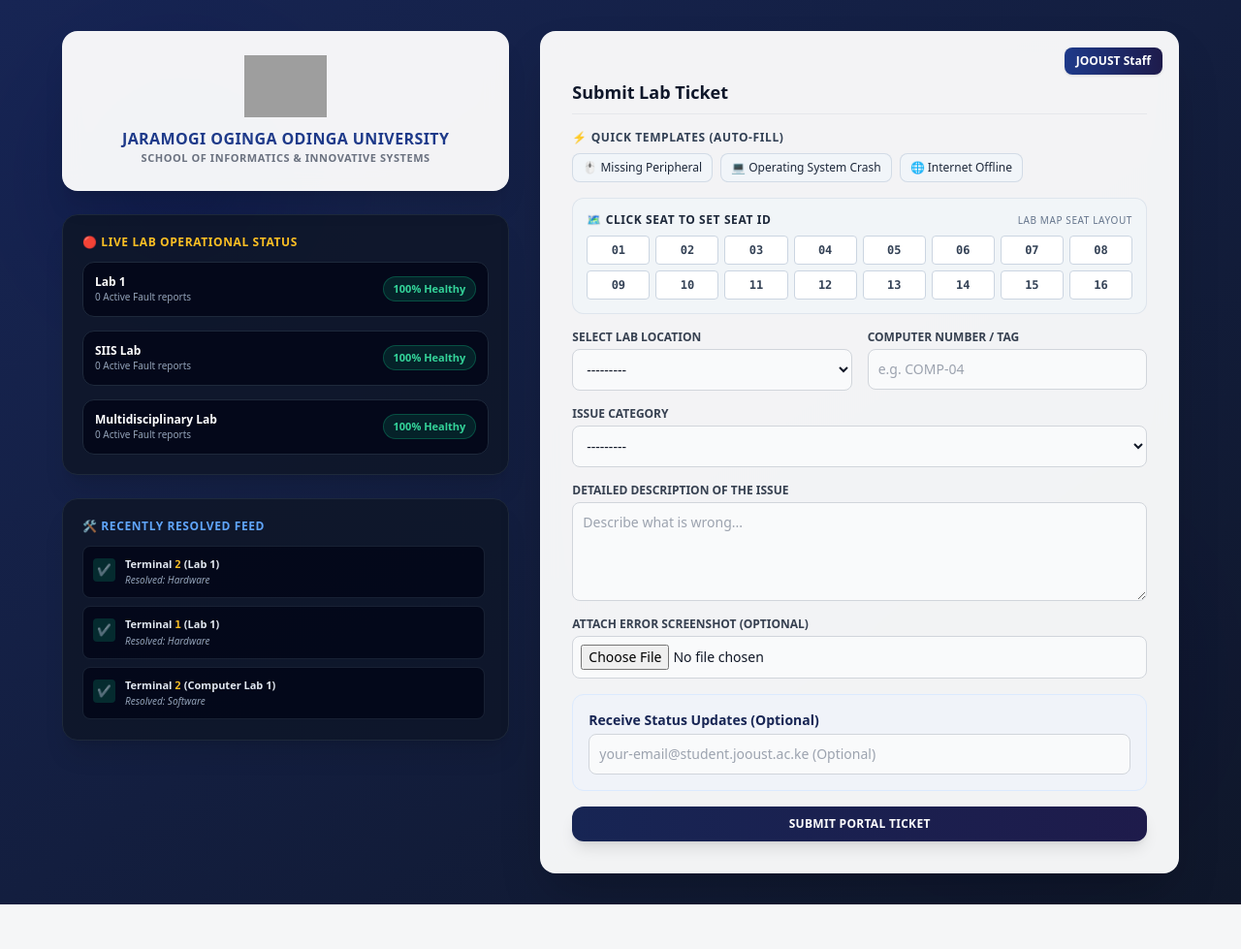
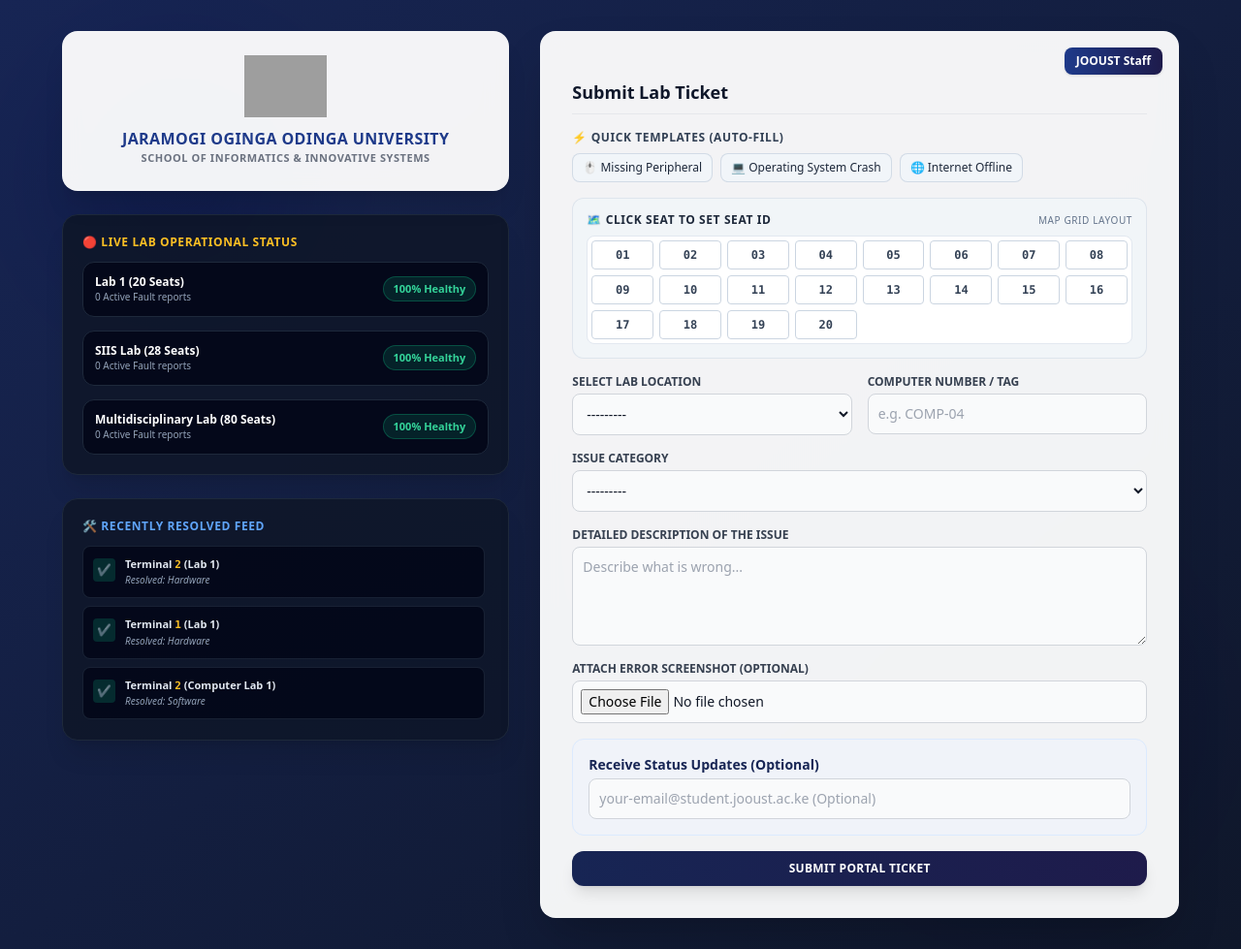
Before and after one commit to velex7835/jooust_siis_lab, a Django app: page / in a window 1280 px wide. Shown: the whole page at 97% size. Before the commit the page ends 933 px from the top, so only its background shows below. Run offline with Django 4.2, Linux system fonts and the light colour scheme; data comes from the database, SQL or seed files in the repository; some libraries are stand-ins or nearby versions; grey boxes are pictures that could not be loaded.

Commit message:
Capacity-based dynamic map layouts, double-ticket flagging lockout, and post-save resolution email signals

```diff
--- a/lab_portal/templates/lab_portal/report.html
+++ b/lab_portal/templates/lab_portal/report.html
@@ -35,7 +35,7 @@
                 <div class="space-y-3.5">
                     <div class="flex justify-between items-center bg-slate-950/80 p-3 rounded-xl border border-slate-800">
                         <div>
-                            <p class="text-xs font-bold">Lab 1</p>
+                            <p class="text-xs font-bold">Lab 1 (20 Seats)</p>
                             <p class="text-[10px] text-slate-400">{{ stats.LAB_1.active_issues }} Active Fault reports</p>
                         </div>
                         <span class="px-2.5 py-1 text-[11px] font-bold rounded-full bg-{{ stats.LAB_1.color }}-500/15 text-{{ stats.LAB_1.color }}-400 border border-{{ stats.LAB_1.color }}-500/30">
@@ -44,7 +44,7 @@
                     </div>
                     <div class="flex justify-between items-center bg-slate-950/80 p-3 rounded-xl border border-slate-800">
                         <div>
-                            <p class="text-xs font-bold">SIIS Lab</p>
+                            <p class="text-xs font-bold">SIIS Lab (28 Seats)</p>
                             <p class="text-[10px] text-slate-400">{{ stats.SIIS_LAB.active_issues }} Active Fault reports</p>
                         </div>
                         <span class="px-2.5 py-1 text-[11px] font-bold rounded-full bg-{{ stats.SIIS_LAB.color }}-500/15 text-{{ stats.SIIS_LAB.color }}-400 border border-{{ stats.SIIS_LAB.color }}-500/30">
@@ -53,7 +53,7 @@
                     </div>
                     <div class="flex justify-between items-center bg-slate-950/80 p-3 rounded-xl border border-slate-800">
                         <div>
-                            <p class="text-xs font-bold">Multidisciplinary Lab</p>
+                            <p class="text-xs font-bold">Multidisciplinary Lab (80 Seats)</p>
                             <p class="text-[10px] text-slate-400">{{ stats.MULTIDISCIPLINARY.active_issues }} Active Fault reports</p>
                         </div>
                         <span class="px-2.5 py-1 text-[11px] font-bold rounded-full bg-{{ stats.MULTIDISCIPLINARY.color }}-500/15 text-{{ stats.MULTIDISCIPLINARY.color }}-400 border border-{{ stats.MULTIDISCIPLINARY.color }}-500/30">
@@ -96,7 +96,7 @@
 
             {% if messages %}
                 {% for message in messages %}
-                    <div class="mb-5 p-4 rounded-xl bg-emerald-50 border border-emerald-200 text-emerald-800 text-sm font-medium">
+                    <div class="mb-5 p-4 rounded-xl {% if 'Error' in message.tags or 'error' in message.tags %}bg-rose-50 border-rose-200 text-rose-850{% else %}bg-emerald-50 border border-emerald-200 text-emerald-800{% endif %} text-sm font-medium">
                         {{ message }}
                     </div>
                 {% endfor %}
@@ -120,26 +120,10 @@
             <div class="mb-4 p-3.5 bg-slate-100/80 rounded-xl border border-slate-300/50">
                 <p class="text-xs font-bold text-slate-800 uppercase tracking-wider mb-2 flex justify-between items-center">
                     <span>🗺️ Click Seat to Set Seat ID</span>
-                    <span class="text-[10px] text-slate-500 font-normal">Lab Map Seat Layout</span>
+                    <span class="text-[10px] text-slate-500 font-normal">Map Grid Layout</span>
                 </p>
-                <div class="grid grid-cols-8 gap-1.5">
-                    <button type="button" onclick="selectSeat('COMP-01')" id="seat-COMP-01" class="seat-btn bg-white hover:bg-blue-600 hover:text-white transition p-1.5 text-xs font-mono rounded border border-slate-300 font-bold text-slate-700 text-center">01</button>
-                    <button type="button" onclick="selectSeat('COMP-02')" id="seat-COMP-02" class="seat-btn bg-white hover:bg-blue-600 hover:text-white transition p-1.5 text-xs font-mono rounded border border-slate-300 font-bold text-slate-700 text-center">02</button>
-                    <button type="button" onclick="selectSeat('COMP-03')" id="seat-COMP-03" class="seat-btn bg-white hover:bg-blue-600 hover:text-white transition p-1.5 text-xs font-mono rounded border border-slate-300 font-bold text-slate-700 text-center">03</button>
-                    <button type="button" onclick="selectSeat('COMP-04')" id="seat-COMP-04" class="seat-btn bg-white hover:bg-blue-600 hover:text-white transition p-1.5 text-xs font-mono rounded border border-slate-300 font-bold text-slate-700 text-center">04</button>
-                    <button type="button" onclick="selectSeat('COMP-05')" id="seat-COMP-05" class="seat-btn bg-white hover:bg-blue-600 hover:text-white transition p-1.5 text-xs font-mono rounded border border-slate-300 font-bold text-slate-700 text-center">05</button>
-                    <button type="button" onclick="selectSeat('COMP-06')" id="seat-COMP-06" class="seat-btn bg-white hover:bg-blue-600 hover:text-white transition p-1.5 text-xs font-mono rounded border border-slate-300 font-bold text-slate-700 text-center">06</button>
-                    <button type="button" onclick="selectSeat('COMP-07')" id="seat-COMP-07" class="seat-btn bg-white hover:bg-blue-600 hover:text-white transition p-1.5 text-xs font-mono rounded border border-slate-300 font-bold text-slate-700 text-center">07</button>
-                    <button type="button" onclick="selectSeat('COMP-08')" id="seat-COMP-08" class="seat-btn bg-white hover:bg-blue-600 hover:text-white transition p-1.5 text-xs font-mono rounded border border-slate-300 font-bold text-slate-700 text-center">08</button>
-                    <button type="button" onclick="selectSeat('COMP-09')" id="seat-COMP-09" class="seat-btn bg-white hover:bg-blue-600 hover:text-white transition p-1.5 text-xs font-mono rounded border border-slate-300 font-bold text-slate-700 text-center">09</button>
-                    <button type="button" onclick="selectSeat('COMP-10')" id="seat-COMP-10" class="seat-btn bg-white hover:bg-blue-600 hover:text-white transition p-1.5 text-xs font-mono rounded border border-slate-300 font-bold text-slate-700 text-center">10</button>
-                    <button type="button" onclick="selectSeat('COMP-11')" id="seat-COMP-11" class="seat-btn bg-white hover:bg-blue-600 hover:text-white transition p-1.5 text-xs font-mono rounded border border-slate-300 font-bold text-slate-700 text-center">11</button>
-                    <button type="button" onclick="selectSeat('COMP-12')" id="seat-COMP-12" class="seat-btn bg-white hover:bg-blue-600 hover:text-white transition p-1.5 text-xs font-mono rounded border border-slate-300 font-bold text-slate-700 text-center">12</button>
-                    <button type="button" onclick="selectSeat('COMP-13')" id="seat-COMP-13" class="seat-btn bg-white hover:bg-blue-600 hover:text-white transition p-1.5 text-xs font-mono rounded border border-slate-300 font-bold text-slate-700 text-center">13</button>
-                    <button type="button" onclick="selectSeat('COMP-14')" id="seat-COMP-14" class="seat-btn bg-white hover:bg-blue-600 hover:text-white transition p-1.5 text-xs font-mono rounded border border-slate-300 font-bold text-slate-700 text-center">14</button>
-                    <button type="button" onclick="selectSeat('COMP-15')" id="seat-COMP-15" class="seat-btn bg-white hover:bg-blue-600 hover:text-white transition p-1.5 text-xs font-mono rounded border border-slate-300 font-bold text-slate-700 text-center">15</button>
-                    <button type="button" onclick="selectSeat('COMP-16')" id="seat-COMP-16" class="seat-btn bg-white hover:bg-blue-600 hover:text-white transition p-1.5 text-xs font-mono rounded border border-slate-300 font-bold text-slate-700 text-center">16</button>
-                </div>
+                <div id="terminal-map-grid" class="grid grid-cols-8 gap-1.5 max-h-[160px] overflow-y-auto p-1 bg-white rounded-lg border border-slate-200">
+                    </div>
             </div>
 
             <form method="POST" enctype="multipart/form-data" class="space-y-4">
@@ -185,31 +169,83 @@
     </div>
 
     <script>
+        // Dictionary of blocked/flagged computers passed from Django backend context
+        const flaggedComputers = {
+            'LAB_1': [{% for comp in flagged_computers.LAB_1 %}'{{ comp }}',{% endfor %}],
+            'SIIS_LAB': [{% for comp in flagged_computers.SIIS_LAB %}'{{ comp }}',{% endfor %}],
+            'MULTIDISCIPLINARY': [{% for comp in flagged_computers.MULTIDISCIPLINARY %}'{{ comp }}',{% endfor %}],
+        };
+
+        // Standard lab capacity mapping
+        const capacities = {
+            'LAB_1': 20,
+            'SIIS_LAB': 28,
+            'MULTIDISCIPLINARY': 80
+        };
+
+        const labSelect = document.querySelector('[name="lab_room"]');
+        const mapGrid = document.getElementById('terminal-map-grid');
+        const pcInput = document.querySelector('[name="computer_number"]');
+
+        function generateMap() {
+            const selectedLab = labSelect.value;
+            const maxSeats = capacities[selectedLab] || 20;
+            const blockedList = flaggedComputers[selectedLab] || [];
+
+            mapGrid.innerHTML = ''; // Clear map
+
+            for (let i = 1; i <= maxSeats; i++) {
+                const compId = `COMP-${String(i).padStart(2, '0')}`;
+                const isBlocked = blockedList.includes(compId);
+
+                const btn = document.createElement('button');
+                btn.type = 'button';
+                btn.id = 'seat-' + compId;
+                btn.textContent = String(i).padStart(2, '0');
+
+                if (isBlocked) {
+                    // Broken, flagged computer button setup (red and disabled)
+                    btn.className = "p-1.5 text-xs font-mono rounded border border-rose-300 font-bold bg-rose-100 text-rose-600 cursor-not-allowed";
+                    btn.title = `${compId} is blocked (Active issue reported)`;
+                    btn.disabled = true;
+                } else {
+                    // Available computer button setup
+                    btn.className = "seat-btn bg-white hover:bg-blue-600 hover:text-white transition p-1.5 text-xs font-mono rounded border border-slate-300 font-bold text-slate-700 text-center";
+                    btn.onclick = () => selectSeat(compId);
+                }
+                mapGrid.appendChild(btn);
+            }
+        }
+
+        // Handle lab select changes to redraw the grid immediately
+        labSelect.addEventListener('change', () => {
+            pcInput.value = ''; // Reset chosen computer on lab swap
+            generateMap();
+        });
+
         function applyTemplate(category, description) {
             const categorySelect = document.querySelector('[name="category"]');
             const descriptionArea = document.querySelector('[name="description"]');
-
             categorySelect.value = category;
             descriptionArea.value = description;
-
             categorySelect.dispatchEvent(new Event('change'));
         }
 
         function selectSeat(seatId) {
-            const pcInput = document.querySelector('[name="computer_number"]');
             pcInput.value = seatId;
-
             document.querySelectorAll('.seat-btn').forEach(btn => {
                 btn.classList.remove('bg-blue-600', 'text-white');
                 btn.classList.add('bg-white', 'text-slate-700');
             });
-
             const activeBtn = document.getElementById('seat-' + seatId);
             if (activeBtn) {
                 activeBtn.classList.remove('bg-white', 'text-slate-700');
                 activeBtn.classList.add('bg-blue-600', 'text-white');
             }
         }
+
+        // Initialize grid map on page load
+        generateMap();
     </script>
 
 </body>
--- a/lab_portal/views.py
+++ b/lab_portal/views.py
@@ -1,21 +1,53 @@
 from django.shortcuts import render, redirect
 from django.contrib import messages
 from django.db.models import Count, Q
+from django.core.mail import send_mail
+from django.conf import settings
 from .models import LabTicket
 from .forms import LabTicketForm
 
 def report_issue(request):
+    # Fetch list of active issues (Pending/Assigned) to flag occupied computers
+    active_tickets = LabTicket.objects.filter(status__in=['Pending', 'Assigned'])
+
+    # Create a mapping of flagged computers: e.g., {'LAB_1': ['COMP-04', 'COMP-12'], 'SIIS_LAB': ['COMP-01']}
+    flagged_computers = {}
+    for ticket in active_tickets:
+        room = ticket.lab_room
+        if room not in flagged_computers:
+            flagged_computers[room] = []
+        flagged_computers[room].append(ticket.computer_number.upper().strip())
+
     if request.method == 'POST':
         form = LabTicketForm(request.POST, request.FILES)
         if form.is_valid():
-            form.save()
-            messages.success(request, "Your issue has been successfully submitted to the SIIS Lab Admin!")
-            return redirect('report_issue')
+            ticket = form.save(commit=False)
+            lab_room = ticket.lab_room
+            comp_num = ticket.computer_number.upper().strip()
+
+            # Backend Guard: double check if this computer is already flagged
+            already_flaged = LabTicket.objects.filter(
+                lab_room=lab_room,
+                computer_number__iexact=comp_num,
+                status__in=['Pending', 'Assigned']
+            ).exists()
+
+            if already_flaged:
+                messages.error(request, f"Error: Computer {comp_num} in {ticket.get_lab_room_display()} already has an active issue reported.")
+            else:
+                ticket.save()
+                messages.success(request, f"Your issue for {comp_num} has been successfully submitted!")
+                return redirect('report_issue')
     else:
         form = LabTicketForm()
 
-    # --- 1. Calculate Live Lab Status Badges ---
-    TOTAL_COMPUTERS = 40
+    # --- Calculate Dynamic Lab Status Badges ---
+    # Real Capacities
+    capacities = {
+        'LAB_1': 20,
+        'SIIS_LAB': 28,
+        'MULTIDISCIPLINARY': 80
+    }
 
     labs_data = LabTicket.objects.values('lab_room').annotate(
         pending_count=Count('id', filter=Q(status__in=['Pending', 'Assigned']))
@@ -31,20 +63,22 @@ def report_issue(request):
         room = l['lab_room']
         active = l['pending_count']
         if room in stats:
+            total_seats = capacities.get(room, 40)
             stats[room]['active_issues'] = active
-            health = max(0, int(((TOTAL_COMPUTERS - active) / TOTAL_COMPUTERS) * 100))
+            health = max(0, int(((total_seats - active) / total_seats) * 100))
             stats[room]['health'] = health
             if health < 80:
                 stats[room]['color'] = 'red'
             elif health < 95:
                 stats[room]['color'] = 'amber'
 
-    # --- 2. Fetch Recent Resolutions Feed ---
+    # Fetch Recent Resolutions Feed
     recent_resolutions = LabTicket.objects.filter(status='Resolved').order_by('-updated_at')[:4]
 
     context = {
         'form': form,
         'stats': stats,
         'recent_resolutions': recent_resolutions,
+        'flagged_computers': flagged_computers,  # Sent to JS frontend for dynamic map lockout
     }
     return render(request, 'lab_portal/report.html', context)
```
Also changed, not shown: config/settings.py (+8 -0 lines), lab_portal/apps.py (+5 -2 lines), lab_portal/signals.py (added, +33 -0 lines).
